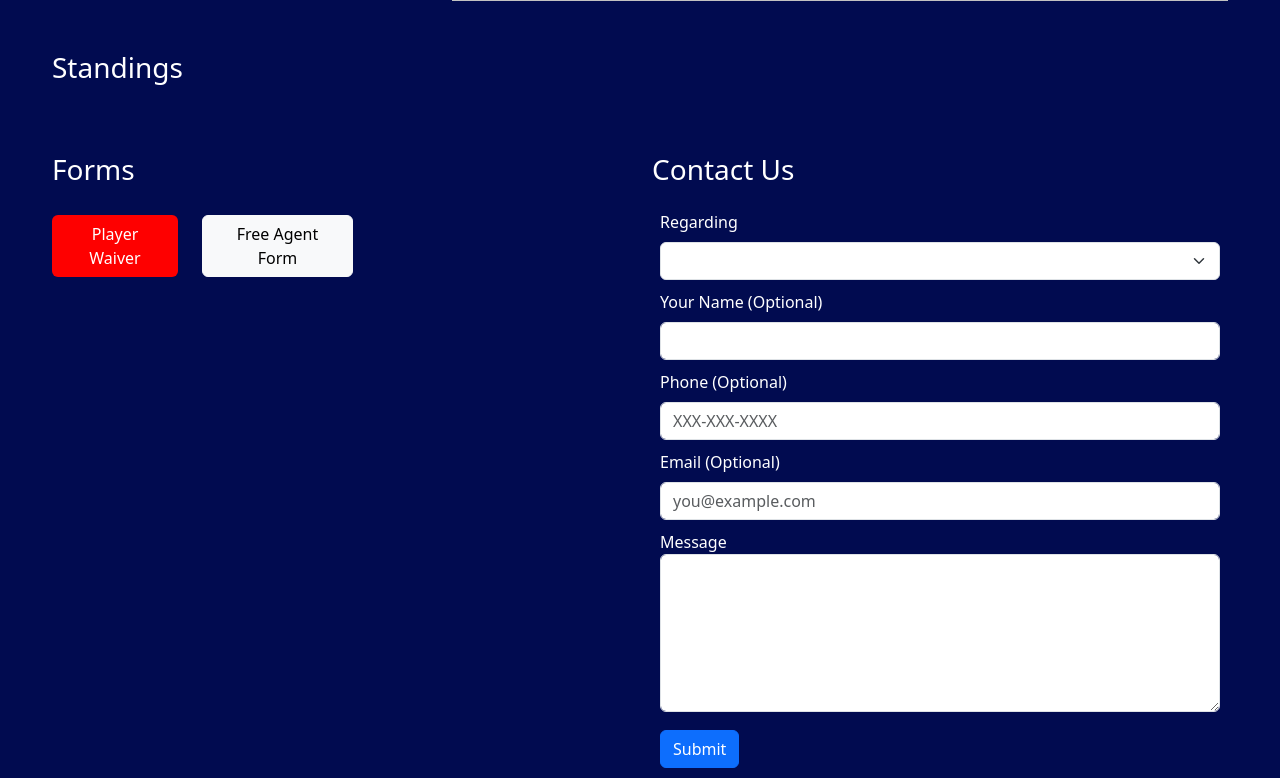
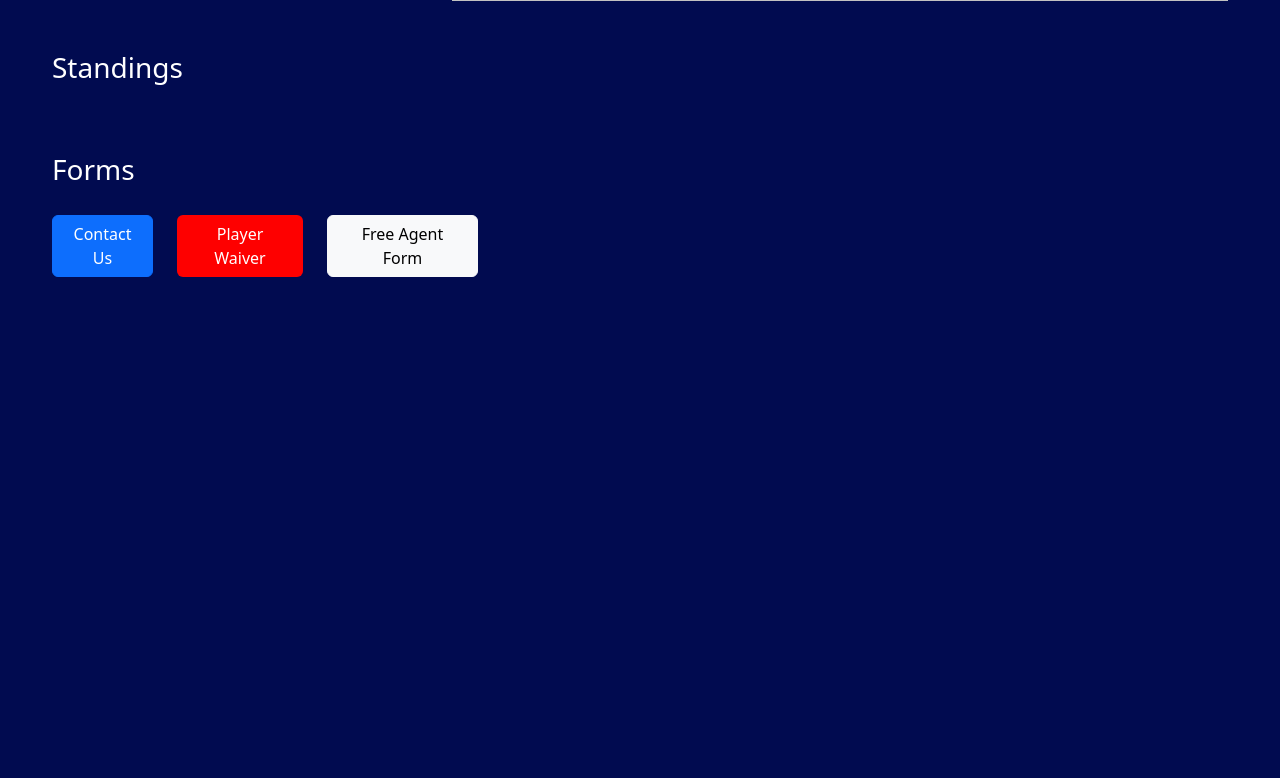
Before and after one commit to peteb206/fwmsbl, a Flask app: template templates/home.html in a window 1280 px wide. Shown: the part 1230-2008 px from the top of the page. After the commit the page ends 1507 px from the top, so only its background shows below. Run offline with Flask 2, Linux system fonts and the light colour scheme; the template is opened without the code that fills it, so the values that code supplies are empty; some libraries are stand-ins or nearby versions.

Commit message:
Change "Contact Us" to Google Form

```diff
--- a/app.py
+++ b/app.py
@@ -5,15 +5,8 @@ import json
 import gspread
 from oauth2client.service_account import ServiceAccountCredentials
 from flask import Flask, jsonify, request, render_template, redirect
-from flask_mail import Mail, Message
 
 app = Flask(__name__)
-app.config['MAIL_SERVER'] = 'smtp.gmail.com'
-app.config['MAIL_PORT'] = 465
-app.config['MAIL_USERNAME'] = os.environ.get('EMAIL_USERNAME')
-app.config['MAIL_PASSWORD'] = os.environ.get('EMAIL_PASSWORD')
-app.config['MAIL_USE_SSL'] = True
-mail = Mail(app)
 
 # Data
 def refresh_data() -> dict[str, gspread.Worksheet]:
@@ -119,63 +112,6 @@ def standings():
         standings[league] = standings_df.fillna(0).astype({'W': int, 'L': int, 'T': int}).to_dict(orient = 'records')
     return standings
 
-# Email
-@app.route('/contact', methods = ['POST'])
-def contact():
-    regarding = request.form.get('regarding', '')
-    name = request.form.get('name', '')
-    phone = request.form.get('phone', '')
-    email = request.form.get('email', '')
-    message = request.form.get('message', '')
-    send_test = request.form.get('address', '')
-
-    if send_test == '':
-        msg = Message("Fort Worth Men's Senior Baseball League: Contact Us", sender = f'FWMSBL Website <{os.environ.get("EMAIL_USERNAME")}>', recipients = [os.environ.get('EMAIL_RECIPIENT')])
-        msg.html = f'''
-            <h2>Contact Us Submission</h2>
-            <b>Regarding:</b> {regarding}<br>
-            <b>Name:</b> {name}<br>
-            <b>Phone:</b> {phone}<br>
-            <b>Email:</b> {email}<br>
-            <b>Message:</b> {message}<br>
-        '''
-        mail.send(msg)
-    return redirect('/')
-
-@app.route('/waiver', methods = ['POST'])
-def submit_waiver():
-    name = request.form.get('name', '')
-    first_name = request.form.get('firstName', '')
-    last_name = request.form.get('lastName', '')
-    local_league = request.form.get('localLeague', '')
-    dob = request.form.get('dob', '')
-    phone = request.form.get('phone', '')
-    email = request.form.get('email', '')
-    team = request.form.get('team', '')
-    no_pro = request.form.get('noProfessional', '')
-    last_pro_year = request.form.get('professionalLastYear', '')
-    highest_level_played = request.form.get('professionalHighestLevel', '')
-    send_test = request.form.get('address', '')
-
-    if send_test == '':
-        msg = Message(f"Fort Worth Men's Senior Baseball League: {name} Player Waiver", sender = f'FWMSBL Website <{os.environ.get("EMAIL_USERNAME")}>', recipients = [os.environ.get('EMAIL_RECIPIENT')])
-        msg.html = f'''
-            <h2>Player Waiver Submission</h2>
-            <b>Name:</b> {name}<br>
-            <b>First Name:</b> {first_name}<br>
-            <b>Last Name:</b> {last_name}<br>
-            <b>Local MSBL/MABL League Playing In:</b> {local_league}<br>
-            <b>Date of Birth:</b> {dob}<br>
-            <b>Phone:</b> {phone}<br>
-            <b>Email:</b> {email}<br>
-            <b>Team:</b> {team}<br>
-            <b>I have never played any level of professional baseball:</b> {no_pro == "on"}<br>
-            <b>I have played professional baseball, last year played:</b> {last_pro_year}<br>
-            <b>I have played professional baseball, highest level played:</b> {highest_level_played}<br>
-        '''
-        mail.send(msg)
-    return redirect('/waiver')
-
 # HTML
 @app.route('/schedule', methods = ['GET'])
 def schedule():
--- a/requirements.txt
+++ b/requirements.txt
@@ -1,7 +1,6 @@
 Flask==2.2.2
 pandas==1.4.4
 python-dotenv==0.21.0
-Flask-Mail==0.9.1
 gspread==5.7.1
 oauth2client==4.1.3
 Werkzeug==2.3.7
--- a/templates/home.html
+++ b/templates/home.html
@@ -106,6 +106,9 @@
             </div>
         </div>
         <div class="row justify-content-start">
+            <div class="col" style="max-width: 125px;">
+                <button type="submit" class="btn btn-primary" onclick="window.open('https://docs.google.com/forms/d/e/1FAIpQLScrlA5aCcuVoMaUpurES47ttyIftWFTt9R3gQfNfmO_9JgZkg/viewform', '_blank')">Contact Us</button>
+            </div>
             <div class="col" style="max-width: 150px;">
                 <button type="submit" class="btn light-text" style="background-color: var(--red-color);" onclick="window.open('https://waiver.smartwaiver.com/w/cjdft38eyur6zsh5hngcsx/web/', '_blank')">Player Waiver</button>
             </div>
@@ -115,59 +118,6 @@
         </div>
     </div>
     <div class="col-md">
-        <h3 class="light-text" style="padding-bottom: 15px">Contact Us</h3>
-        <form id="contact-us" class="needs-validation light-text px-2" action="/contact" method="POST" onsubmit="return formOnSubmit();">
-            <div class="row">
-                <div class="col">
-                    <label for="regarding" class="form-label">Regarding</label>
-                    <select class="form-select" id="regarding" name="regarding" required>
-                        <option value=""></option>
-                        <option value="org">Our Organization</option>
-                        <option value="site">Website</option>
-                        <option value="other">Other</option>
-                    </select>
-                    <div class="invalid-feedback">
-                        Please select what your inquiry is regarding.
-                    </div>
-                </div>
-            </div>
-            <div class="row">
-                <div class="col">
-                    <label for="name" class="form-label">Your Name (Optional)</label>
-                    <input type="text" class="form-control" id="name" name="name">
-                </div>
-            </div>
-            <div class="row">
-                <div class="col">
-                    <label for="phone" class="form-label">Phone (Optional)</label>
-                    <input type="tel" class="form-control" id="phone" name="phone" placeholder="XXX-XXX-XXXX">
-                    <div class="invalid-feedback">
-                        Please enter a valid phone number.
-                    </div>
-                </div>
-            </div>
-            <div class="row">
-                <div class="col">
-                    <label for="email" class="form-label">Email (Optional)</label>
-                    <input type="email" class="form-control" id="email" name="email" placeholder="you@example.com">
-                    <div class="invalid-feedback">
-                        Please enter a valid email address.
-                    </div>
-                </div>
-            </div>
-            <div class="row">
-                <div class="col">
-                    <label for="message">Message</label>
-                    <textarea class="form-control" id="message" name="message" rows="6" required></textarea>
-                </div>
-            </div>
-            <div class="row">
-                <div class="col">
-                    <input type="text" class="form-control" id="address" name="address">
-                    <button class="btn btn-primary btn-md mt-2" type="submit">Submit</button>
-                </div>
-            </div>
-        </form>
     </div>
 </div>
 {% endblock %}
```
